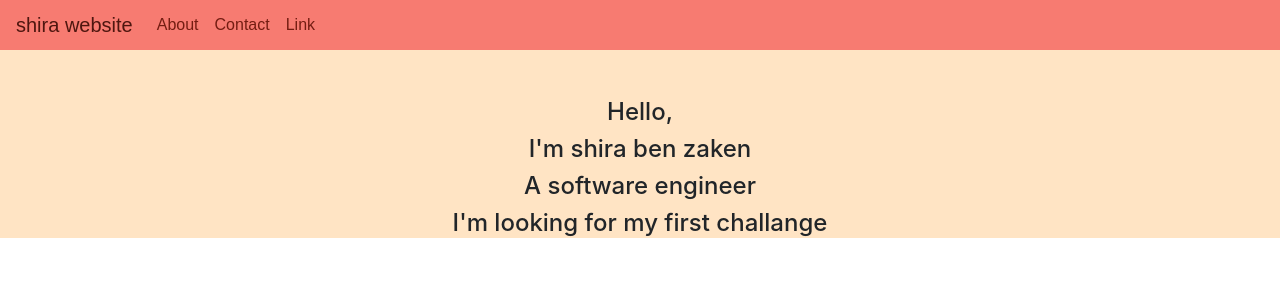
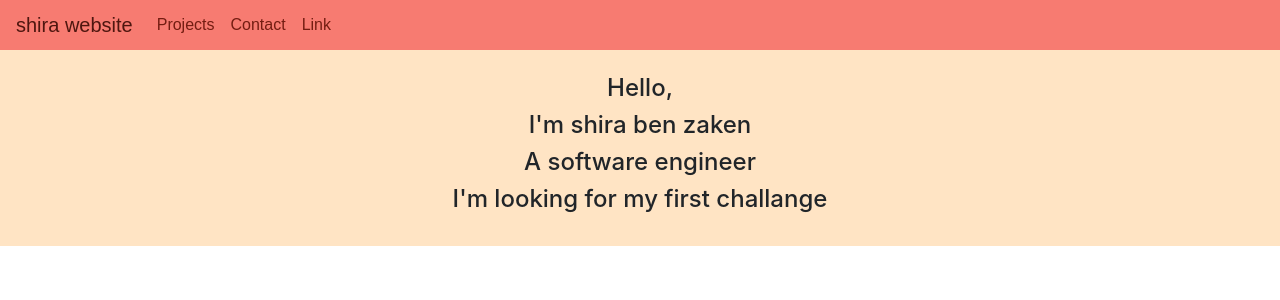
Before and after one commit to ShiraBenZaken/mysite-project-, an Angular app: page / in a window 1280 px wide. Shown: the top 300 px of the page. Built offline with nearby package versions, Linux system fonts and the light colour scheme.

Commit message:
update - g contact and routing

```diff
--- a/src/app/app.component.css
+++ b/src/app/app.component.css
@@ -18,7 +18,7 @@ h4
 {
     text-align: center;
 }
-.space
+.firstshow
 {
-    padding: 1.5rem;
+    padding: 1.5rem 1.5rem;
 }
--- a/src/app/app.component.html
+++ b/src/app/app.component.html
@@ -8,7 +8,7 @@
   <div class="collapse navbar-collapse" id="navbarSupportedContent">
     <ul class="navbar-nav mr-auto">
       <li class="nav-item active">
-        <a class="nav-link" href="#">About<span class="sr-only">(current)</span></a>
+        <a class="nav-link" href="#">Projects<span class="sr-only">(current)</span></a>
       </li>
       <li class="nav-item active">
         <a class="nav-link" href="#">Contact<span class="sr-only">(current)</span></a>
@@ -26,7 +26,7 @@
       <div class="space">
 
       </div>
-      <div>
+      <div class="firstshow">
         <h4>Hello,</h4>
         <h4>I'm shira ben zaken</h4>
         <h4>A software engineer</h4>
--- a/src/app/app.component.ts
+++ b/src/app/app.component.ts
@@ -1,4 +1,5 @@
 import { Component } from '@angular/core';
+import {ContactComponent} from './contact/contact.component';
 
 @Component({
   selector: 'app-root',
--- /dev/null
+++ b/src/app/contact/contact.component.html
@@ -0,0 +1 @@
+<p>contact works!</p>
--- /dev/null
+++ b/src/app/contact/contact.component.ts
@@ -0,0 +1,16 @@
+import { Component, OnInit } from '@angular/core';
+import {AppComponent} from 'src/app/app.component'
+
+@Component({
+  selector: 'app-contact',
+  templateUrl: './contact.component.html',
+  styleUrls: ['./contact.component.css']
+})
+export class ContactComponent implements OnInit {
+
+  constructor() { }
+
+  ngOnInit(): void {
+  }
+
+}
```
Also changed, not shown: src/app/app-routing.module.ts (added, +12 -0 lines), src/app/app.module.ts (+6 -2 lines), src/app/contact/contact.component.css (added), 1 other file (tests, documents, lock files or other folders).
